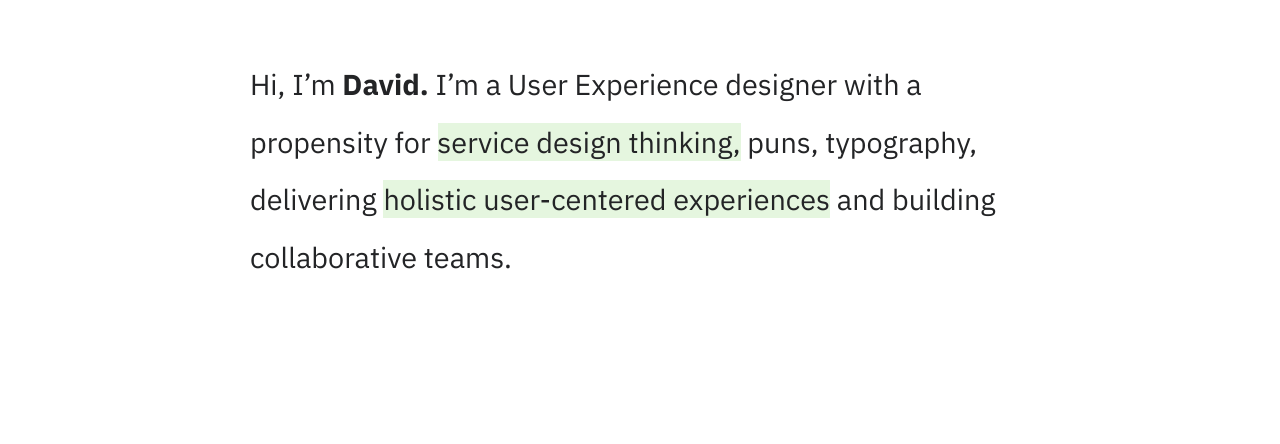
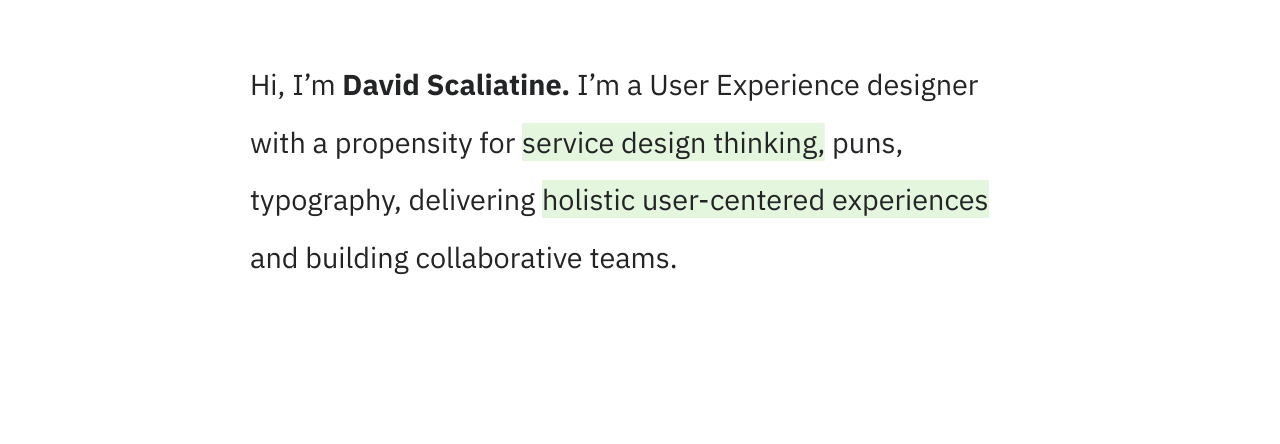
Before and after one commit to scaliatine/portfolio, a plain HTML site: page index.html in a window 1280 px wide. Shown: the part 160-604 px from the top of the page. Drawn offline with nearby package versions, Linux system fonts and the light colour scheme.

Commit message:
updated hero section

```diff
--- a/index.html
+++ b/index.html
@@ -72,7 +72,7 @@
 
         <div class="hero">
             <div class="intro">
-                <p>Hi, I&rsquo;m <span class="bold">David.</span> I&rsquo;m a User Experience designer with a propensity
+                <p>Hi, I&rsquo;m <span class="bold">David Scaliatine.</span> I&rsquo;m a User Experience designer with a propensity
                     for <span class="simplehighlight highlight">service design thinking,</span> puns, typography,
                     delivering <span class="simplehighlight highlight">holistic user-centered experiences</span> and
                     building collaborative teams.</p>
```
